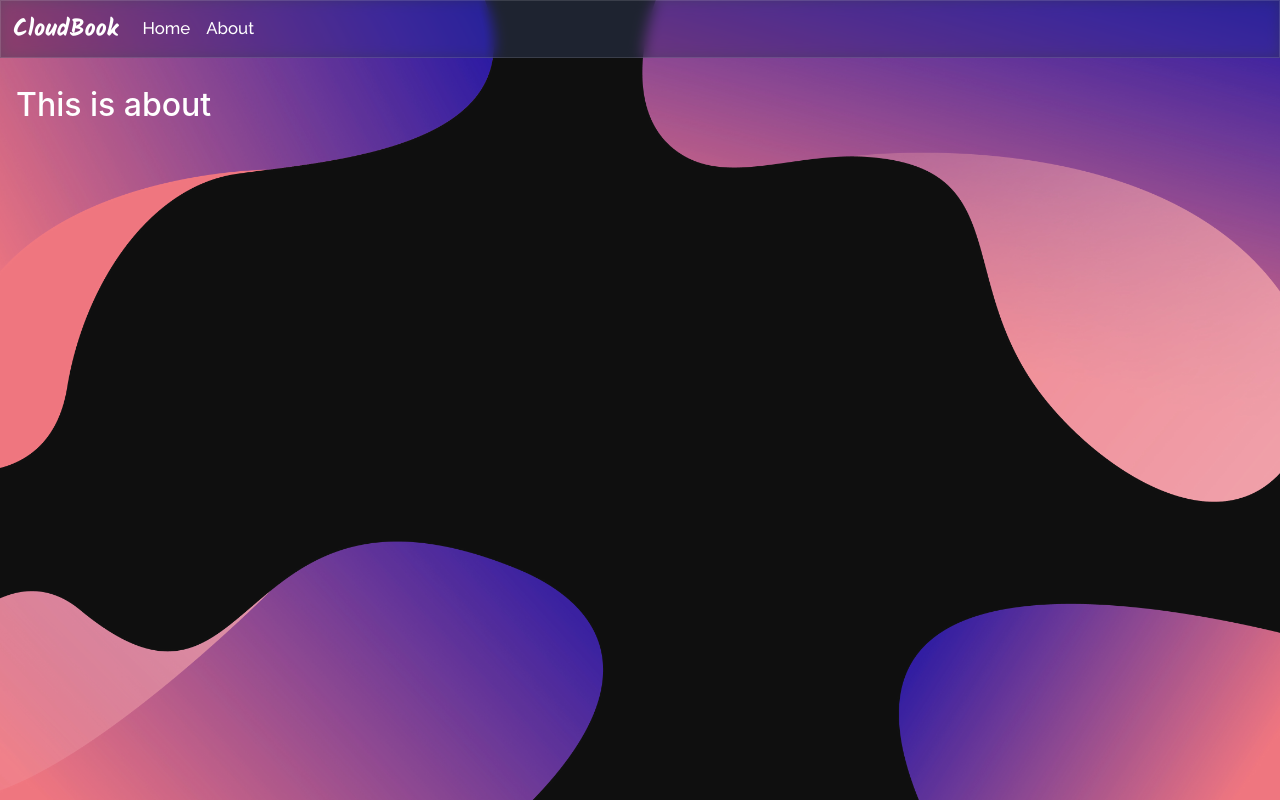
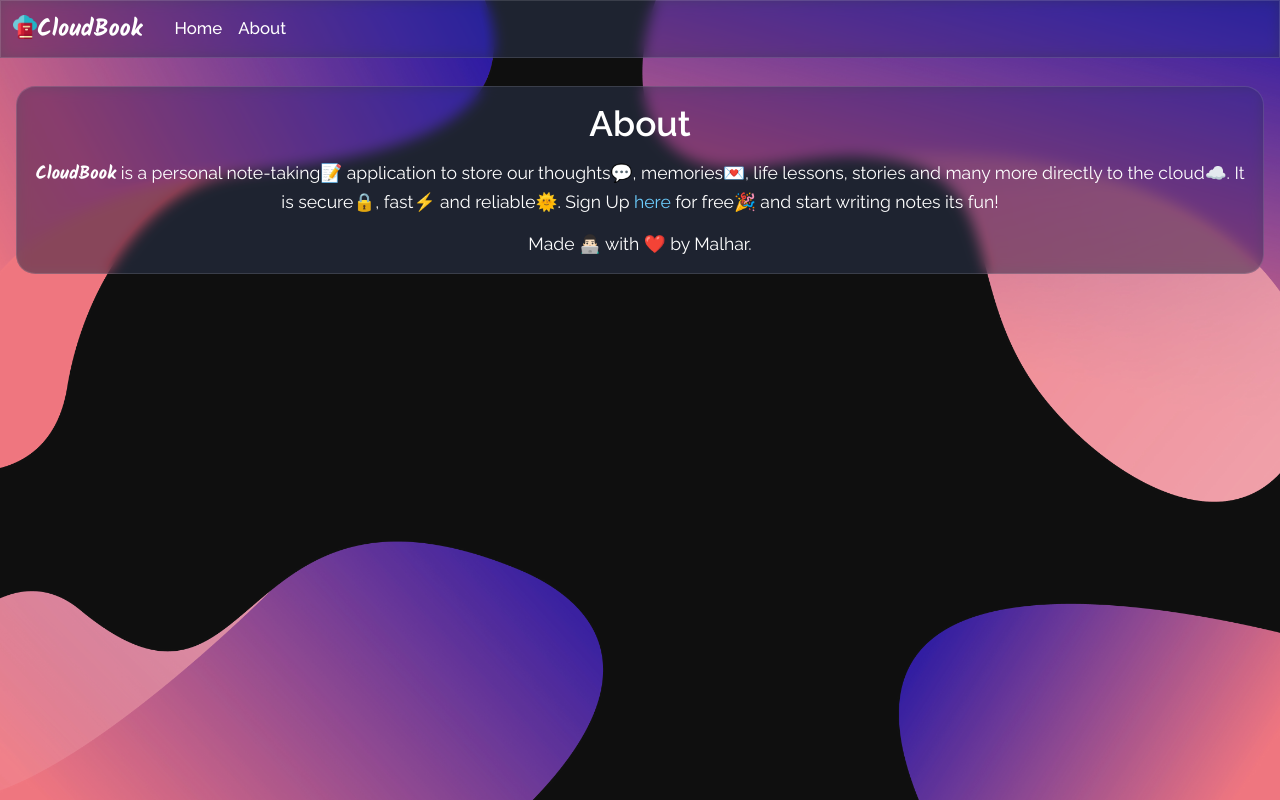
Before and after one commit to malharmorey/CloudBook, a React (Create React App) app in the folder client/: page /about in a window 1280 px wide. Built offline with nearby package versions, Linux system fonts and the light colour scheme.

Commit message:
:art: Added about page
also made some UI changes

```diff
--- a/client/src/App.js
+++ b/client/src/App.js
@@ -11,6 +11,8 @@ import Alert from './Components/Alert';
 
 function App() {
 	const [alert, setAlert] = useState(null);
+	const host = 'http://192.168.1.3:8000';
+	const title = 'CloudBook | Your notes on cloud';
 
 	//Alerts
 	const showAlert = (message, type) => {
@@ -24,23 +26,27 @@ function App() {
 	};
 	return (
 		<>
-			<NoteState showAlert={showAlert}>
+			<NoteState showAlert={showAlert} host={host}>
 				<Router>
 					<Navbar showAlert={showAlert} />
 					<Alert alert={alert} />
 					<div className='mainContainer'>
 						<Routes>
-							<Route exact path='/' element={<Home />} />
-							<Route exact path='/about' element={<About />} />
+							<Route exact path='/' element={<Home title={'Home'} />} />
+							<Route exact path='/about' element={<About title={'About'} />} />
 							<Route
 								exact
 								path='/login'
-								element={<Login showAlert={showAlert} />}
+								element={
+									<Login showAlert={showAlert} host={host} title={title} />
+								}
 							/>
 							<Route
 								exact
 								path='/signup'
-								element={<SignUp showAlert={showAlert} />}
+								element={
+									<SignUp showAlert={showAlert} host={host} title={title} />
+								}
 							/>
 						</Routes>
 					</div>
--- a/client/src/Components/About.js
+++ b/client/src/Components/About.js
@@ -1,9 +1,27 @@
 import React from 'react';
+import '../StyleSheets/about.css';
+import { Link } from 'react-router-dom';
 
-const About = () => {
+const About = (props) => {
+	document.title = `CloudBook | ${props.title}`;
 	return (
 		<>
-			<h2>This is about</h2>
+			<div className='aboutCard '>
+				<div className='aboutCardBody'>
+					<h2 className='aboutCardTitle'>About </h2>
+					<p className='card-text aboutCardText'>
+						<span>CloudBook</span> is a personal note-taking📝 application to
+						store our thoughts💬, memories💌, life lessons, stories and many
+						more directly to the cloud☁️. It is secure🔒, fast⚡️ and
+						reliable🌞. Sign Up{' '}
+						<Link className='signupLink' to='/signup'>
+							here
+						</Link>{' '}
+						for free🎉 and start writing notes its fun!
+						<p className='mt-3'>Made 👨🏻‍💻 with ❤️ by Malhar.</p>
+					</p>
+				</div>
+			</div>
 		</>
 	);
 };
--- a/client/src/Components/Home.js
+++ b/client/src/Components/Home.js
@@ -3,10 +3,11 @@ import '../StyleSheets/home.css';
 import UpdateNotes from './UpdateNotes';
 import NewNote from './NewNote';
 
-const Home = () => {
+const Home = (props) => {
+	document.title = `CloudBook | ${props.title}`;
 	return (
 		<>
-			<h2 className='pageHeading'>Your Notes</h2>
+			<h2 className='pageHeading'>Your Notes 📝</h2>
 			<UpdateNotes />
 			<NewNote />
 		</>
--- a/client/src/Components/Login.js
+++ b/client/src/Components/Login.js
@@ -5,11 +5,13 @@ import { useNavigate } from 'react-router-dom';
 
 const Login = (props) => {
 	const [credentials, setCredentials] = useState({ email: '', password: '' });
+	const { showAlert, host, title } = props;
+	document.title = `${title}`;
 	let navigate = useNavigate();
 
 	const handleLogin = async (e) => {
 		e.preventDefault();
-		const response = await fetch(`http://192.168.1.2:8000/api/auth/login`, {
+		const response = await fetch(`${host}/api/auth/login`, {
 			method: 'POST',
 			headers: {
 				'Content-Type': 'application/json',
@@ -23,12 +25,12 @@ const Login = (props) => {
 		if (json.success) {
 			localStorage.setItem('token', json.authToken);
 			navigate('/');
-			props.showAlert('Successfully loged In', 'success');
+			showAlert('Successfully loged In', 'success');
 		} else {
 			if (json.message === undefined) {
-				props.showAlert('You have entered wrong credentials', 'warning');
+				showAlert('You have entered wrong credentials', 'warning');
 			} else {
-				props.showAlert(`${json.message}`, 'danger');
+				showAlert(`${json.message}`, 'danger');
 			}
 		}
 		setCredentials({
@@ -46,7 +48,7 @@ const Login = (props) => {
 			<div className='loginContainer '>
 				<div className='loginCard '>
 					<div className='loginCardHeader'>
-						<p>Login Here</p>
+						<p>📲Login Here</p>
 					</div>
 					<div className='loginCardBody'>
 						<form onSubmit={handleLogin}>
--- a/client/src/Components/Navbar.js
+++ b/client/src/Components/Navbar.js
@@ -3,6 +3,7 @@ import { NavLink } from 'react-router-dom';
 import '../StyleSheets/navbar.css';
 import { useNavigate } from 'react-router-dom';
 import noteContext from '../context/notes/NoteContext';
+import cloudBookEmoji from '../images/logo512.png';
 
 const Navbar = (props) => {
 	const context = useContext(noteContext);
@@ -33,9 +34,9 @@ const Navbar = (props) => {
 						to='/'
 						onClick={collapseNav}
 					>
+						<img className='cloudBookEmoji' src={cloudBookEmoji} alt='' />
 						CloudBook
 					</NavLink>
-
 					<button
 						ref={navButton}
 						className='navbar-toggler'
@@ -76,7 +77,7 @@ const Navbar = (props) => {
 						{localStorage.getItem('token') ? (
 							<div className='btnContainer'>
 								<div className='dropdown' style={{ display: 'inline-block' }}>
-									<i className='fa-solid fa-user '></i>{' '}
+									👤{' '}
 									<span
 										className='me-4 loginBtn dropdown-toggle'
 										id='dropdownMenuLink'
@@ -90,7 +91,7 @@ const Navbar = (props) => {
 										aria-labelledby='dropdownMenuLink'
 									>
 										<li>
-											<i className='fa-solid fa-right-from-bracket '></i>{' '}
+											⚰️{' '}
 											<p
 												className='dropdown-item'
 												onClick={handleLogout}
--- a/client/src/Components/SignUp.js
+++ b/client/src/Components/SignUp.js
@@ -9,13 +9,13 @@ const SignUp = (props) => {
 		email: '',
 		password: '',
 	});
+	const { showAlert, host, title } = props;
+	document.title = `${title}`;
 	let navigate = useNavigate();
 
 	const handleSignUp = async (e) => {
 		e.preventDefault();
-		const response = await fetch(
-			`http://192.168.1.2:8000/api/auth/createUser`,
-			{
+		const response = await fetch(`${host}/api/auth/createUser`, {
 			method: 'POST',
 			headers: {
 				'Content-Type': 'application/json',
@@ -25,21 +25,20 @@ const SignUp = (props) => {
 				email: credentials.email,
 				password: credentials.password,
 			}),
-			}
-		);
+		});
 		const json = await response.json();
 		if (json.success) {
 			localStorage.setItem('token', json.authToken);
 			navigate('/');
-			props.showAlert('Account created sccessfully!', 'success');
+			showAlert('Account created sccessfully!', 'success');
 		} else {
 			if (json.message === undefined) {
-				props.showAlert(
+				showAlert(
 					'Password must contain atleast 1 lowerCase, 1 upperCase, 1 number and 1 symbol',
 					'warning'
 				);
 			} else {
-				props.showAlert(`${json.message}`, 'danger');
+				showAlert(`${json.message}`, 'danger');
 			}
 		}
 		setCredentials({
@@ -58,7 +57,7 @@ const SignUp = (props) => {
 			<div className='loginContainer '>
 				<div className='signUpCard '>
 					<div className='loginCardHeader'>
-						<p>SignUp Here</p>
+						<p>👤SignUp Here</p>
 					</div>
 					<div className='loginCardBody'>
 						<form onSubmit={handleSignUp}>
--- /dev/null
+++ b/client/src/StyleSheets/about.css
@@ -0,0 +1,32 @@
+@import url(../StyleSheets/App.css);
+
+.aboutCard {
+	margin: auto;
+	width: fit-content;
+	border-radius: 1.2rem;
+	overflow: hidden;
+	backdrop-filter: blur(7px) saturate(191%);
+	-webkit-backdrop-filter: blur(7px) saturate(191%);
+	background-color: rgba(43, 52, 76, 0.56);
+	border: 0.8px solid rgba(255, 255, 255, 0.125);
+}
+.aboutCardBody {
+	margin: 1rem 0.8rem !important;
+}
+.aboutCardTitle {
+	font-family: var(--secondaryFont);
+	font-weight: 600;
+	text-align: center;
+	font-size: 2.2rem;
+	margin-bottom: 0.9rem;
+}
+.aboutCardText {
+	font-family: var(--secondaryFont);
+	font-size: 1.1rem;
+	text-align: center !important;
+}
+.aboutCardText > span {
+	font-family: var(--primaryFont);
+	font-size: 1.15rem;
+	font-weight: 600;
+}
--- a/client/src/StyleSheets/login.css
+++ b/client/src/StyleSheets/login.css
@@ -22,9 +22,9 @@
 .loginCardHeader > p {
 	font-family: var(--primaryFont);
 	font-weight: 600;
-	font-size: 3rem;
+	font-size: 2.8rem;
 	text-align: center;
-	margin: 2rem 4rem 0.5rem 4rem;
+	margin: 2rem 2rem 0.5rem 2rem;
 }
 .loginCardBody {
 	margin: 0.5rem 2rem 2rem 2rem !important;
--- a/client/src/StyleSheets/navbar.css
+++ b/client/src/StyleSheets/navbar.css
@@ -11,7 +11,11 @@
 	background-color: rgba(43, 52, 76, 0.56);
 	border: 0.8px solid rgba(255, 255, 255, 0.125);
 }
-
+.cloudBookEmoji {
+	height: 1.5rem;
+	width: 1.5rem;
+	margin-bottom: 5px;
+}
 .navTitle {
 	color: white !important;
 	font-family: var(--primaryFont);
@@ -20,6 +24,9 @@
 	padding-top: 7px;
 }
 
+.navbar-nav {
+	margin-left: 0.5rem;
+}
 .navLink {
 	color: white !important;
 	font-family: var(--secondaryFont);
--- a/client/src/context/notes/NoteState.js
+++ b/client/src/context/notes/NoteState.js
@@ -1,7 +1,7 @@
 import NoteContext from './NoteContext';
 import { useState } from 'react';
 const NoteState = (props) => {
-	const host = 'http://192.168.1.2:8000';
+	const { showAlert, host, children } = props;
 	const [notes, setNotes] = useState([]);
 	const [userName, setUserName] = useState();
 
@@ -19,7 +19,7 @@ const NoteState = (props) => {
 		setNotes(fetchedNotes.notes);
 		setUserName(fetchedNotes.userName);
 		if (fetchedNotes.success !== true) {
-			props.showAlert(`${fetchedNotes.message}`, 'danger');
+			showAlert(`${fetchedNotes.message}`, 'danger');
 		}
 	};
 
@@ -40,11 +40,11 @@ const NoteState = (props) => {
 		setNotes(notes.concat(addedNote.note));
 		// Alerts
 		if (addedNote.success) {
-			props.showAlert(`${addedNote.message}`, 'success');
+			showAlert(`${addedNote.message}`, 'success');
 		} else {
 			addedNote.message === undefined
-				? props.showAlert(`Oops unable to add your note`, 'warning')
-				: props.showAlert(`${addedNote.message}`, 'danger');
+				? showAlert(`Oops unable to add your note`, 'warning')
+				: showAlert(`${addedNote.message}`, 'danger');
 		}
 	};
 
@@ -63,11 +63,11 @@ const NoteState = (props) => {
 		const serverResponse = await response.json();
 		// Alerts
 		if (serverResponse.success) {
-			props.showAlert(`${serverResponse.message}`, 'success');
+			showAlert(`${serverResponse.message}`, 'success');
 		} else {
 			serverResponse.message === undefined
-				? props.showAlert(`Oops unable to update your note`, 'warning')
-				: props.showAlert(`${serverResponse.message}`, 'danger');
+				? showAlert(`Oops unable to update your note`, 'warning')
+				: showAlert(`${serverResponse.message}`, 'danger');
 		}
 
 		// Client-side logic to edit a note
@@ -100,11 +100,11 @@ const NoteState = (props) => {
 		const serverResponse = await response.json();
 		// Alerts
 		if (serverResponse.success) {
-			props.showAlert(`${serverResponse.message}`, 'danger');
+			showAlert(`${serverResponse.message}`, 'danger');
 		} else {
 			serverResponse.message === undefined
-				? props.showAlert(`Oops unable to delete your note`, 'warning')
-				: props.showAlert(`${serverResponse.message}`, 'danger');
+				? showAlert(`Oops unable to delete your note`, 'warning')
+				: showAlert(`${serverResponse.message}`, 'danger');
 		}
 
 		// Client-side logic to delete a note
@@ -133,7 +133,7 @@ const NoteState = (props) => {
 				clearUserNotesArray,
 			}}
 		>
-			{props.children}
+			{children}
 		</NoteContext.Provider>
 	);
 };
```
Also changed, not shown: client/src/images/logo512.png (renamed from client/public/logo512.png). Lines whose indentation alone changed are shown as unchanged.
